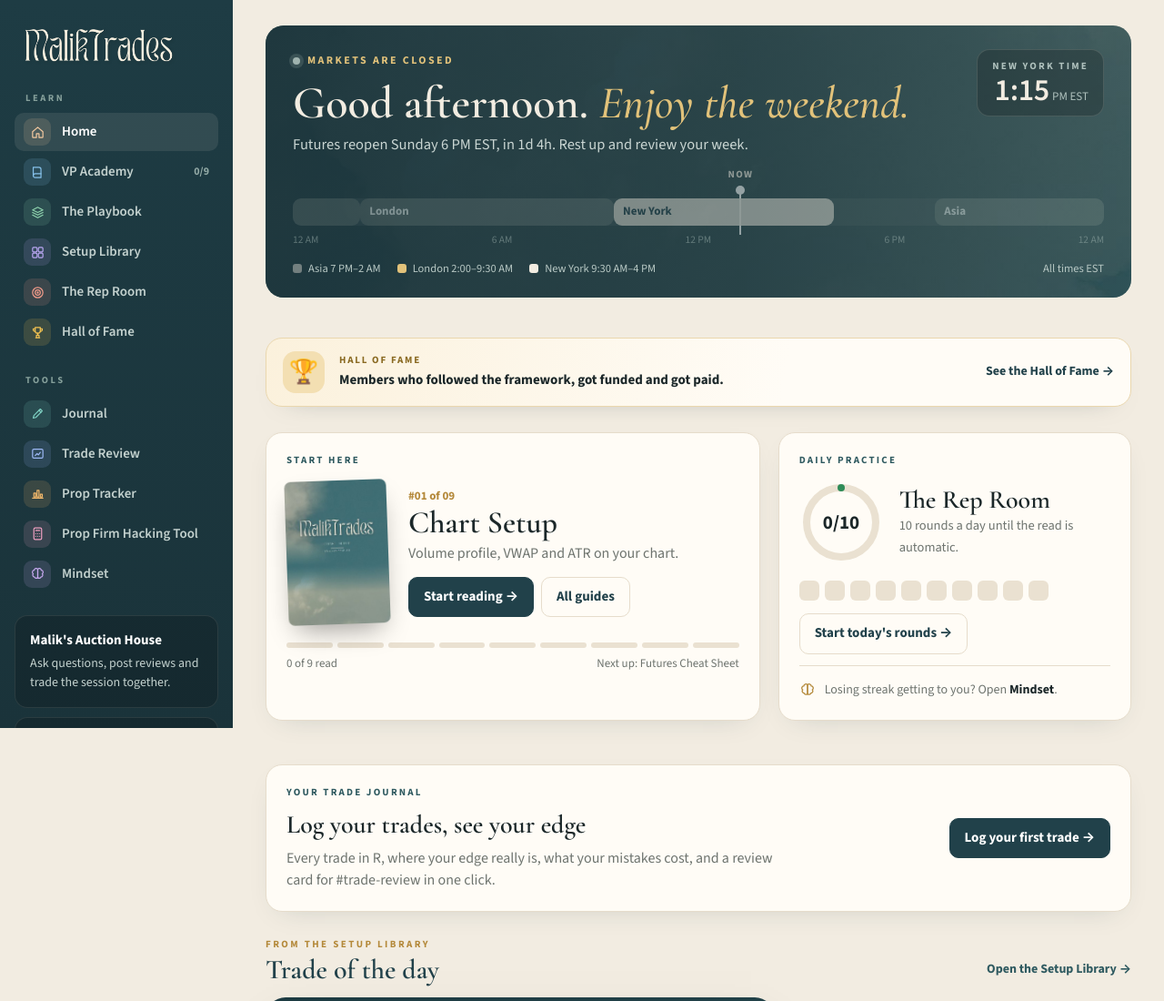
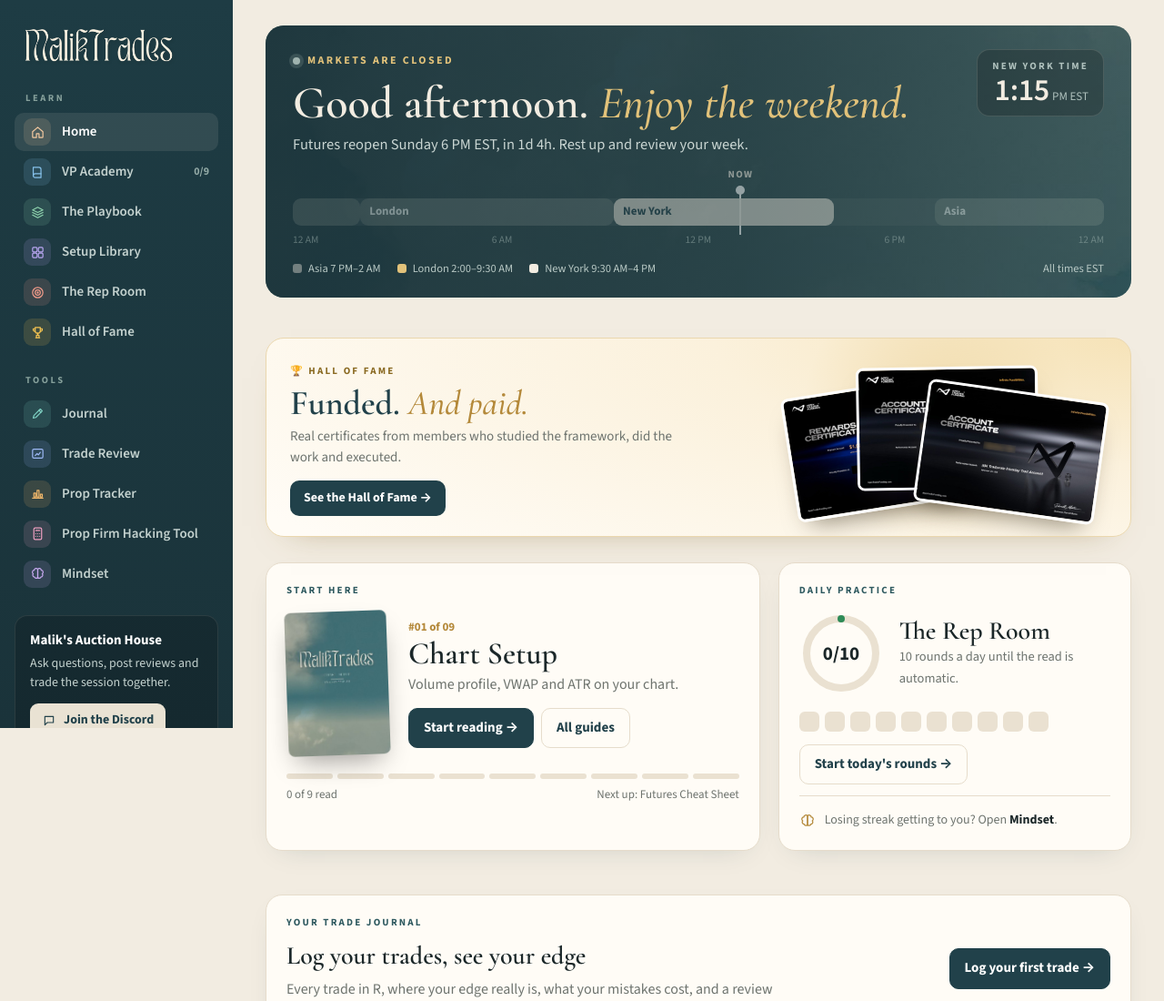
Before and after one commit to maliktradesvp/maliktradesvp.github.io, a plain HTML site: page index.html in a window 1280 px wide. Shown: the top 1100 px of the page at 91% size. Drawn offline with nearby package versions, Linux system fonts and the light colour scheme.

Commit message:
Add files via upload

```diff
--- a/index.html
+++ b/index.html
@@ -4,6 +4,15 @@
 <meta charset="utf-8">
 <meta name="viewport" content="width=device-width, initial-scale=1, viewport-fit=cover">
 <title>MalikTrades</title>
+<meta property="og:title" content="MalikTrades · Volume profile trading">
+<meta property="og:description" content="Free volume profile academy, playbook and tools for trading the MalikTrades way.">
+<meta property="og:image" content="https://maliktradesvp.github.io/og-image.jpg">
+<meta property="og:image:width" content="1200">
+<meta property="og:image:height" content="630">
+<meta property="og:url" content="https://maliktradesvp.github.io/">
+<meta property="og:type" content="website">
+<meta property="og:site_name" content="MalikTrades">
+<meta name="twitter:card" content="summary_large_image">
 <meta name="description" content="Free volume profile guides and tools for trading the MalikTrades way.">
 <link rel="preconnect" href="https://fonts.googleapis.com">
 <link rel="preconnect" href="https://fonts.gstatic.com" crossorigin>
@@ -371,13 +380,25 @@ footer p{margin:0}
   .tabs a.on{color:var(--teal)}.tabs a.on svg{color:var(--gold)}
 }
 @media (prefers-reduced-motion:reduce){*{transition:none!important;scroll-behavior:auto!important}}
-.hof{display:flex;align-items:center;gap:16px;margin:16px 0 0;padding:14px 18px;border-radius:18px;background:linear-gradient(100deg,#FBF1DC,#FFFCF6 60%);border:1px solid #EAD7AE;text-decoration:none;color:var(--ink);box-shadow:0 12px 30px -26px rgba(30,50,55,.5);transition:transform .15s,box-shadow .15s}
-.hof:hover{transform:translateY(-2px);box-shadow:0 18px 34px -24px rgba(30,50,55,.55)}
-.hof-ic{font-size:26px;width:46px;height:46px;border-radius:14px;background:#F3DFB2;display:grid;place-items:center;flex:none}
-.hof-tx{flex:1;min-width:0}.hof-k{display:block;font-size:11px;letter-spacing:.16em;text-transform:uppercase;font-weight:700;color:#8A6A22}
-.hof-tx b{font-size:15px}
-.hof-go{font-weight:700;font-size:14px;color:var(--teal);white-space:nowrap}
-@media (max-width:700px){.hof{flex-wrap:wrap;gap:10px 14px}.hof-go{width:100%;padding-left:60px}}
+.hof{display:grid;grid-template-columns:minmax(0,1fr) 360px;align-items:center;gap:20px;margin:16px 0 0;padding:22px 26px;border-radius:20px;background:radial-gradient(120% 160% at 100% 0%,#F6E3B8 0%,#FBF1DC 40%,#FFFCF6 100%);border:1px solid #EAD7AE;color:var(--ink);text-decoration:none;overflow:hidden;position:relative;box-shadow:0 16px 36px -28px rgba(120,90,30,.55);transition:transform .15s,box-shadow .15s}
+.hof:hover{transform:translateY(-2px);box-shadow:0 22px 40px -26px rgba(120,90,30,.6)}
+.hof::after{content:"";position:absolute;right:60px;top:-70px;width:300px;height:300px;border-radius:50%;background:radial-gradient(closest-side,rgba(226,194,122,.35),transparent);pointer-events:none}
+.hof-k{font-size:11px;letter-spacing:.2em;text-transform:uppercase;font-weight:700;color:#8A6A22}
+.hof h3{font-family:var(--display);font-size:38px;font-weight:600;margin:6px 0 6px;line-height:1.05;color:var(--teal)}
+.hof h3 em{color:#B4893A;font-weight:500}
+.hof p{margin:0 0 14px;color:var(--mut);font-size:15px;max-width:440px}
+.hof-go{display:inline-block;background:var(--teal);color:#fff;font-weight:700;font-size:14px;border-radius:10px;padding:9px 15px}
+.hof:hover .hof-go{background:var(--teal2)}
+.hof-fan{position:relative;height:170px;z-index:1}
+.hof-fan img{position:absolute;width:200px;border-radius:8px;box-shadow:0 16px 28px -14px rgba(40,30,10,.55);border:3px solid #fff}
+.hof-fan img:nth-child(1){left:10px;top:28px;transform:rotate(-9deg)}
+.hof-fan img:nth-child(2){left:85px;top:8px;transform:rotate(-1deg);z-index:2}
+.hof-fan img:nth-child(3){left:155px;top:34px;transform:rotate(8deg);z-index:3}
+.hof:hover .hof-fan img:nth-child(1){transform:rotate(-12deg) translateX(-6px)}
+.hof:hover .hof-fan img:nth-child(3){transform:rotate(11deg) translateX(6px)}
+.hof-fan img{transition:transform .25s}
+@media (max-width:900px){.hof{grid-template-columns:1fr;padding:20px}.hof-fan{height:150px;max-width:340px;margin:0 auto;width:100%}.hof-fan img{width:170px}.hof-fan img:nth-child(2){left:75px}.hof-fan img:nth-child(3){left:140px}.hof h3{font-size:32px}}
+@media (prefers-reduced-motion:reduce){.hof-fan img,.hof{transition:none}}
 </style>
 </head>
 <body>
@@ -429,9 +450,8 @@ footer p{margin:0}
   </div>
 
   <a class="hof" href="/hall-of-fame.html">
-    <span class="hof-ic">🏆</span>
-    <span class="hof-tx"><span class="hof-k">Hall of Fame</span><b>Members who followed the framework, got funded and got paid.</b></span>
-    <span class="hof-go">See the Hall of Fame →</span>
+    <div class="hof-tx"><span class="hof-k">🏆 Hall of Fame</span><h3>Funded. <em>And paid.</em></h3><p>Real certificates from members who studied the framework, did the work and executed.</p><span class="hof-go">See the Hall of Fame →</span></div>
+    <div class="hof-fan" aria-hidden="true"><img src="/hof-anon-payout-2026-10-02.jpg" alt="" loading="lazy"><img src="/hof-joshua-funded-2026-11-12.jpg" alt="" loading="lazy"><img src="/hof-matthew-funded-2026-11-13.jpg" alt="" loading="lazy"></div>
   </a>
 
   <div class="g2">
@@ -485,7 +505,7 @@ footer p{margin:0}
 <script>
 "use strict";
 /* Paste your Discord invite link between the quotes to show the Join buttons. */
-const DISCORD = "";
+const DISCORD = "https://discord.gg/krJB5Dnqn";
 
 /* ---------- icons ---------- */
 const IC = {
--- a/mt-shell.js
+++ b/mt-shell.js
@@ -2,7 +2,7 @@
    include /mt-shell.css and this script, and the page content gets wrapped in the sidebar layout. */
 (function(){
   "use strict";
-  const DISCORD = ""; // paste your Discord invite link here to show the Join buttons
+  const DISCORD = "https://discord.gg/krJB5Dnqn"; // Discord invite link for the Join buttons
   const IC = {
     home:'<path d="M4 11 12 4l8 7v8a1 1 0 0 1-1 1h-5v-6h-4v6H5a1 1 0 0 1-1-1z"/>',
     book:'<path d="M5 4h9a3 3 0 0 1 3 3v13H8a3 3 0 0 1-3-3z"/><path d="M5 17a3 3 0 0 1 3-3h9"/>',
```
Also changed, not shown: hall-of-fame.html (+10 -1 lines), prop-firm-tool.html (+9 -0 lines), setup-library.html (+9 -0 lines), simulator.html (+9 -0 lines), og-hall-of-fame.jpg (added), og-image.jpg (added), 2 other files.
